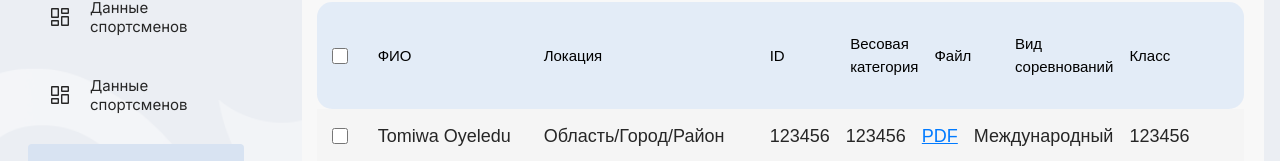
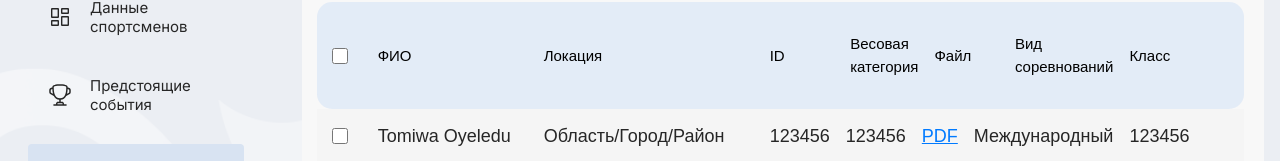
Before and after one commit to Khazae/Sport, a Vue app: page /personal-area in a window 1280 px wide. Shown: the part 391-552 px from the top of the page. Built offline with nearby package versions, Linux system fonts and the light colour scheme; no server answers.

Commit message:
change lk link

```diff
--- a/src/views/PersonalAreaView.vue
+++ b/src/views/PersonalAreaView.vue
@@ -31,11 +31,11 @@
               <li class="personal_aside_navigation_li">
                 <a href="#" class="personal_aside_navigation_link"
                   ><img
-                    src="../assets/dashboard.svg"
+                    src="../assets/cubok.svg"
                     class="personal_aside_navigation_link_img"
                     alt=""
                   />
-                  Данные спортсменов</a
+                  Предстоящие события</a
                 >
               </li>
             </ul>
```
Also changed, not shown: src/assets/cubok.svg (added).
